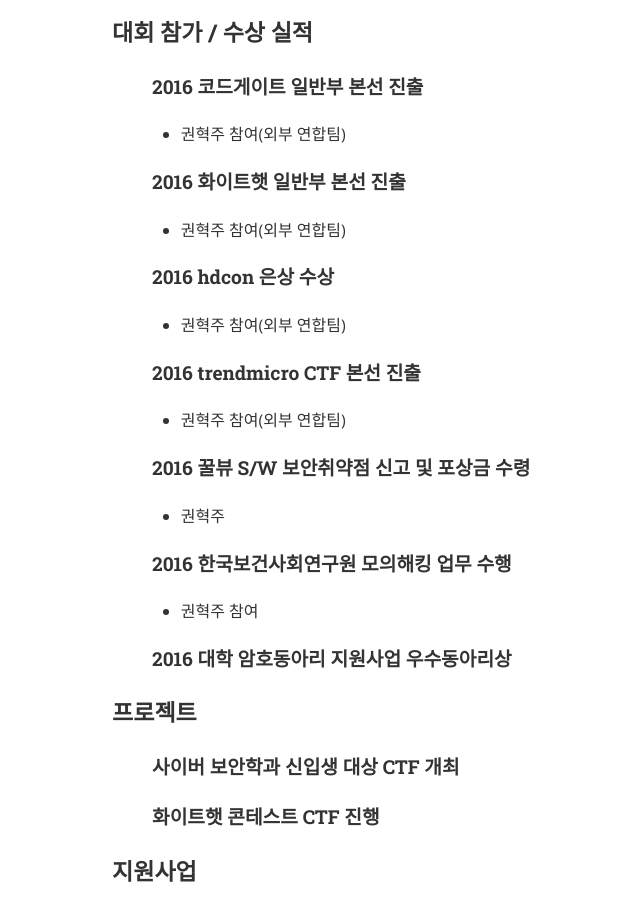
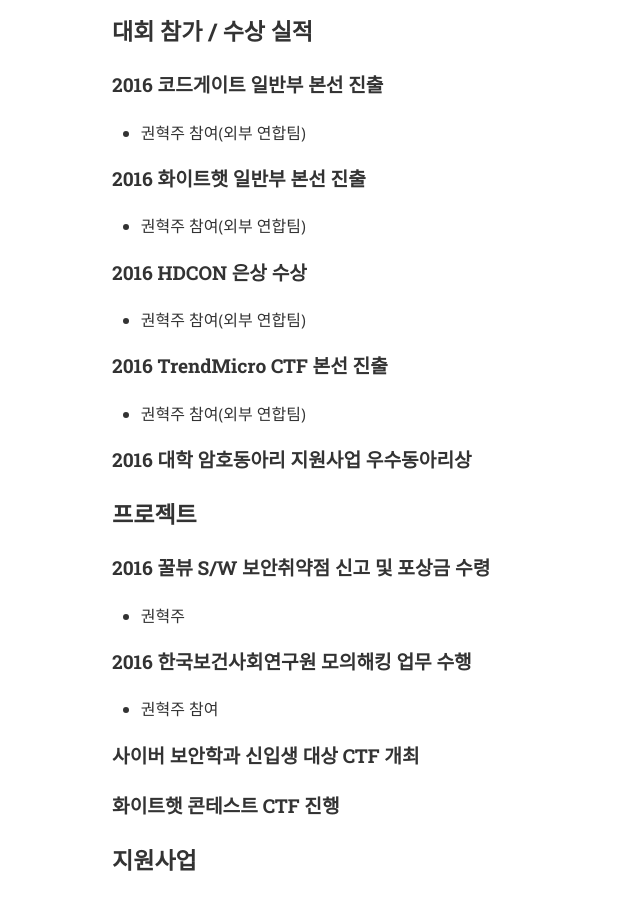
Before and after one commit to ajou-whois/ajou-whois.github.io, a Jekyll site: the page built from achievement.md, in a window 1280 px wide and 900 px high, scrolled down 546 px. Shown: the whole window, without its empty margins (160-800 px from the left). Built offline with Jekyll 4.4.1, drawn with Linux system fonts in a browser that asks for light colours; nearby versions of some CDN libraries.

```diff
--- a/achievement.md
+++ b/achievement.md
@@ -10,55 +10,55 @@ permalink: /achievement/
 
 ### 대회 참가 / 수상 실적
 
->#### 2015 국가암호공모전 장려상
+#### 2015 국가암호공모전 장려상
 
->* 고주성, 이은주, 조정석
+* 고주성, 이은주, 조정석
 
 ## 2016
 
 ### 대회 참가 / 수상 실적
 
->#### 2016 코드게이트 일반부 본선 진출
+#### 2016 코드게이트 일반부 본선 진출
 
->* 권혁주 참여(외부 연합팀)
+* 권혁주 참여(외부 연합팀)
 
->#### 2016 화이트햇 일반부 본선 진출
+#### 2016 화이트햇 일반부 본선 진출
 
->* 권혁주 참여(외부 연합팀)
+* 권혁주 참여(외부 연합팀)
 
->#### 2016 hdcon 은상 수상
+#### 2016 HDCON 은상 수상
 
->* 권혁주 참여(외부 연합팀)
+* 권혁주 참여(외부 연합팀)
 
->#### 2016 trendmicro CTF 본선 진출
+#### 2016 TrendMicro CTF 본선 진출
 
->* 권혁주 참여(외부 연합팀)
+* 권혁주 참여(외부 연합팀)
 
->#### 2016 꿀뷰 S/W 보안취약점 신고 및 포상금 수령
-
->* 권혁주
-
->#### 2016 한국보건사회연구원 모의해킹 업무 수행
-
->* 권혁주 참여
-
->#### 2016 대학 암호동아리 지원사업 우수동아리상
+#### 2016 대학 암호동아리 지원사업 우수동아리상
 
 ### 프로젝트
 
->#### 사이버 보안학과 신입생 대상 CTF 개최
+#### 2016 꿀뷰 S/W 보안취약점 신고 및 포상금 수령
 
->#### 화이트햇 콘테스트 CTF 진행
+* 권혁주
+
+#### 2016 한국보건사회연구원 모의해킹 업무 수행
+
+* 권혁주 참여
+
+#### 사이버 보안학과 신입생 대상 CTF 개최
+
+#### 화이트햇 콘테스트 CTF 진행
 
 ### 지원사업
 
->#### 2016 대학 암호동아리 지원사업
+#### 2016 대학 암호동아리 지원사업
 
 ### 논문
 
->#### IoT 기기에 대한 재전송공격 취약점 분석 및 대응방안에 관한 연구 - <u>조정석</u>, <u>고주성</u>, <u>이은주</u>, 곽진
+#### IoT 기기에 대한 재전송공격 취약점 분석 및 대응방안에 관한 연구 - <u>조정석</u>, <u>고주성</u>, <u>이은주</u>, 곽진
 
->* 한국정보보호학회 동계학술대회
+* 한국정보보호학회 동계학술대회
 
 ## 2017
 
@@ -66,70 +66,70 @@ permalink: /achievement/
 ### 대회 참가 / 수상 실적
 
 
->#### 2017 국가암호공모전 장려상
+#### 2017 국가암호공모전 장려상
 
->* 고주성, 권혁주, 조정석
+* 고주성, 권혁주, 조정석
 
->#### DEFCON CTF 본선 진출
+#### DEFCON CTF 본선 진출
 
->* 권혁주, 이시훈, 임재혁 참여(외부 연합팀)
+* 권혁주, 이시훈, 임재혁 참여(외부 연합팀)
 
->#### Samsung CTF 본선 진출
+#### Samsung CTF 본선 진출
 
->* 권혁주
->* 이시훈
+* 권혁주
+* 이시훈
 
->#### 제4회 소프트웨어 개발보안 경진대회 모바일앱 부문 대상
+#### 제4회 소프트웨어 개발보안 경진대회 모바일앱 부문 대상
 
->* 강준구, 강형국, 김형찬
+* 강준구, 강형국, 김형찬
 
->#### 제4회 소프트웨어 개발보안 경진대회 모바일앱 부문 장려상
+#### 제4회 소프트웨어 개발보안 경진대회 모바일앱 부문 장려상
 
->* 권혁주, 이시훈, 임재혁
+* 권혁주, 이시훈, 임재혁
 
->#### 제1회 Cyber Security Mini CTF 1위
+#### 제1회 Cyber Security Mini CTF 1위
 
->* 민서현
+* 민서현
 
->#### 제1회 Cyber Security Mini CTF 3위
+#### 제1회 Cyber Security Mini CTF 3위
 
->* 이재현
+* 이재현
 
->#### KISA HDCON 본선 진출
+#### KISA HDCON 본선 진출
 
->* 권혁주, 이시훈, 임재혁 참여(외부 연합팀)
+* 권혁주, 이시훈, 임재혁 참여(외부 연합팀)
 
->#### 2017 대한민국 화이트햇 콘테스트 본선 진출
+#### 2017 대한민국 화이트햇 콘테스트 본선 진출
 
->* 권혁주, 이시훈, 임재혁 참여(외부 연합팀)
+* 권혁주, 이시훈, 임재혁 참여(외부 연합팀)
 
->#### 2017 사이버 공격 방어 대회 방어팀(일반) 2위
+#### 2017 사이버 공격 방어 대회 방어팀(일반) 2위
 
->* 권혁주, 이시훈, 임재혁 참여(외부 연합팀)
+* 권혁주, 이시훈, 임재혁 참여(외부 연합팀)
 
 ### 논문
 
->#### 드론을 이용한 취약한 IoT 환경의 위협 및 대응 방안 분석 - <u>고주성</u>, 최광훈, 김재훈
+#### 드론을 이용한 취약한 IoT 환경의 위협 및 대응 방안 분석 - <u>고주성</u>, 최광훈, 김재훈
 
->* 한국정보보호학회 하계학술대회
+* 한국정보보호학회 하계학술대회
 
->#### IoT 기기를 악용한 DDoS 공격 분석 및 대응 방안 제시 - <u>조정석</u>, <u>고주성</u>, <u>이은주</u>, 곽진
+#### IoT 기기를 악용한 DDoS 공격 분석 및 대응 방안 제시 - <u>조정석</u>, <u>고주성</u>, <u>이은주</u>, 곽진
 
->* 한국정보보호학회 하계학술대회
+* 한국정보보호학회 하계학술대회
 
->#### 안전한 IoT 서비스 제공을 위한 보안성 점검 항목에 관한 연구 - <u>이은주</u>, <u>조정석</u>, <u>고주성</u>, 곽진
+#### 안전한 IoT 서비스 제공을 위한 보안성 점검 항목에 관한 연구 - <u>이은주</u>, <u>조정석</u>, <u>고주성</u>, 곽진
 
->* 한국인터넷정보학회 추계학술대회
->* ['2017년 추계학술발표대회 발표세션 안내' - 한국인터넷정보학회](http://www.ksii.or.kr/gnuboard4/bbs/board.php?bo_table=notice&wr_id=229)
+* 한국인터넷정보학회 추계학술대회
+* ['2017년 추계학술발표대회 발표세션 안내' - 한국인터넷정보학회](http://www.ksii.or.kr/gnuboard4/bbs/board.php?bo_table=notice&wr_id=229)
 
 ### 프로젝트
 
 
->#### 제1회 Cyber Security Mini CTF 운영
+#### 제1회 Cyber Security Mini CTF 운영
 
->아주대학교 사이버보안학과 주최로 열린 제1회 Cyber Security Mini CTF를 주관, 운영함.
->* 강준구, 고주성, 권혁주, 김형찬, 이시훈, 임재혁, 한광석
->* [GitHub Repository](https://github.com/ajou-whois/1st-cyber-security-mini-ctf)
+아주대학교 사이버보안학과 주최로 열린 제1회 Cyber Security Mini CTF를 주관, 운영함.
+* 강준구, 고주성, 권혁주, 김형찬, 이시훈, 임재혁, 한광석
+* [GitHub Repository](https://github.com/ajou-whois/1st-cyber-security-mini-ctf)
 
 
 ### 지원사업
```
